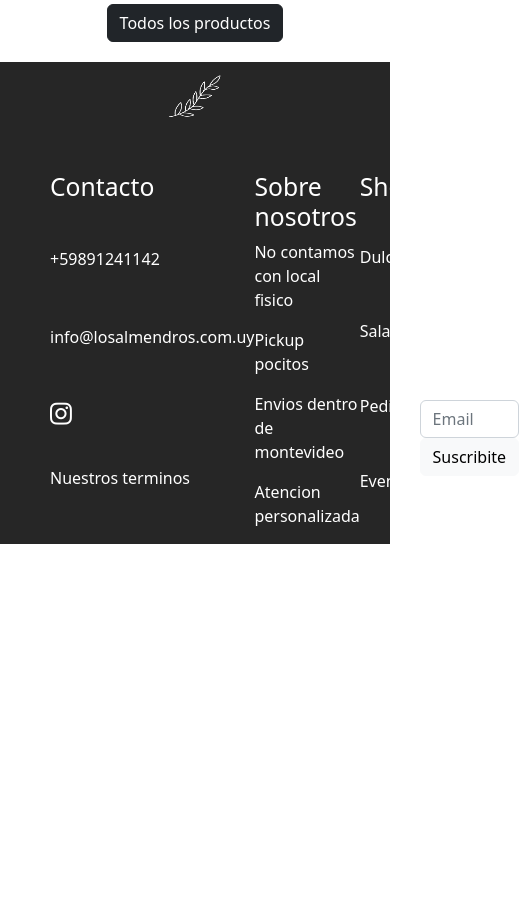
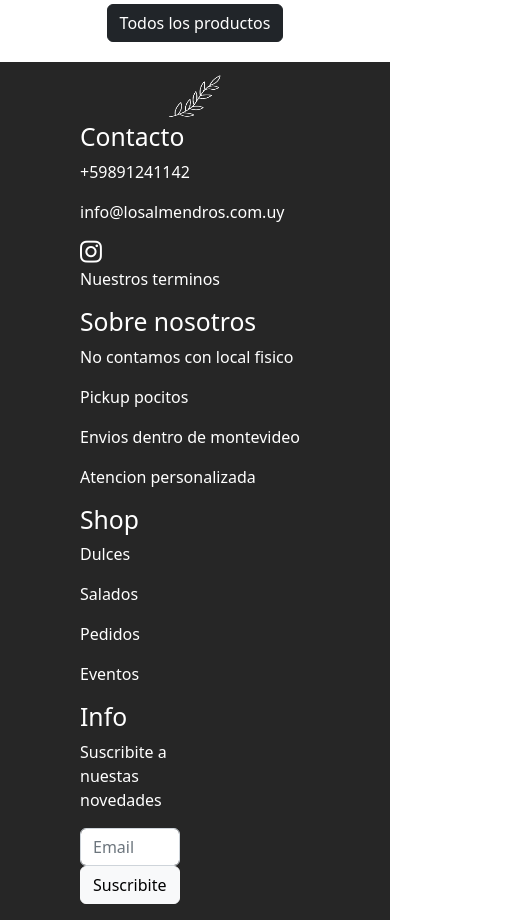
Before and after one commit to LucasMaciel01/los-almendros, a website: page index.html in a window 390 px wide. Shown: the part 680-1600 px from the top of the page, 531 px wide, since content can reach past the window. Before the commit the page ends 1274 px from the top, so only its background shows below. Drawn offline with nearby package versions, Linux system fonts and the light colour scheme.

Commit message:
1/2 footer

```diff
--- a/scss/_footer.scss
+++ b/scss/_footer.scss
@@ -1,9 +1,12 @@
-@media only screen and (max-width: 500px){
+@media only screen and (max-width: 1000px){
     .grid-foot {
-      display: flex;
+      display: grid;
       flex-direction: column;
     }
-  }
+    .contacto {
+        margin: 0 50px 0 20px;
+    }
+}
 
 
 
@@ -25,13 +28,14 @@
 }
 
 .grid-foot {
-    display: grid;
-    grid-template-columns: 1fr 1fr 1fr 1fr;
-    margin: 50px;
+    display: flex;
+    place-content: center space-evenly;
+    margin: 0px 30px 0px 30px
 }
 
 .contacto {
     display: grid;
+    margin: 0 50px 0 50px;
 }
 
 .instagram {
@@ -40,10 +44,12 @@
 
 .nosotros {
     display: grid;
+    margin: 0 50px 0 50px;
 }
 
 .shop {
     display: grid;
+    margin: 0 50px 0 50px;
 }
 
 .s1 {
@@ -53,6 +59,7 @@
 
 .info {
     display: grid;
+    margin: 0 200px 0 50px;
 }
 
 .row {
```
Also changed, not shown: css/style.css, 1 other file.
